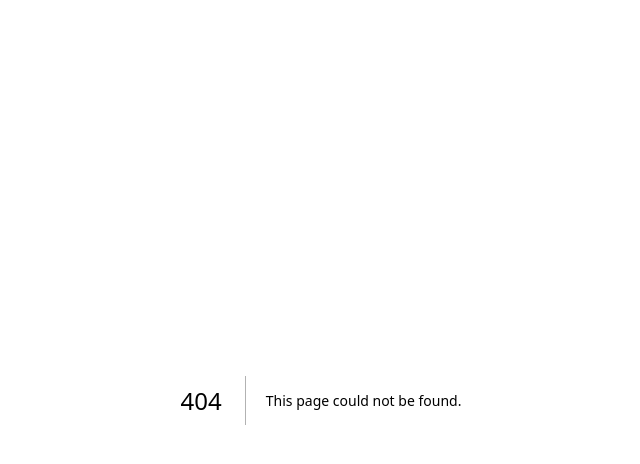
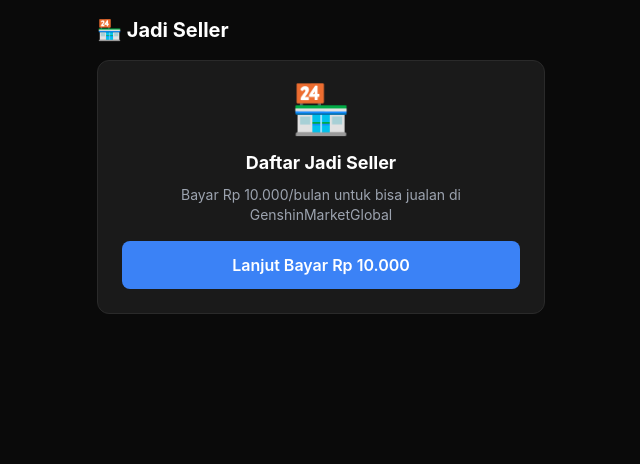
Before and after one commit to kielesgacdri/genshinmarketglobal, a Next.js app: page /jadi-seller in a window 1280 px wide. Before the commit this address had no page. Shown: the top 464 px of the page, without its empty margins (319-959 px from the left). Built offline with nearby package versions, Linux system fonts and the light colour scheme; no server answers.

Commit message:
Create page.js

```diff
--- /dev/null
+++ b/app/jadi-seller/page.js
@@ -0,0 +1,94 @@
+'use client';
+import { useState } from 'react';
+import { supabase } from '@/lib/supabase';
+import { useRouter } from 'next/navigation';
+
+export default function JadiSeller() {
+  const [loading, setLoading] = useState(false);
+  const [step, setStep] = useState(1);
+  const router = useRouter();
+
+  const handleDaftar = async () => {
+    const { data: { user } } = await supabase.auth.getUser();
+    if (!user) {
+      router.push('/login');
+      return;
+    }
+
+    setLoading(true);
+    const { error } = await supabase.from('seller_subscriptions').insert({
+      user_id: user.id,
+      amount: 10000,
+      status: 'pending',
+    });
+
+    if (error) {
+      alert('Error: ' + error.message);
+      setLoading(false);
+      return;
+    }
+
+    setStep(2);
+    setLoading(false);
+  };
+
+  const handleSudahBayar = async () => {
+    const { data: { user } } = await supabase.auth.getUser();
+    await supabase
+      .from('seller_subscriptions')
+      .update({ status: 'paid' })
+      .eq('user_id', user.id)
+      .eq('status', 'pending');
+
+    alert('Pembayaran dikonfirmasi. Tunggu ACC owner ya!');
+    router.push('/');
+  };
+
+  return (
+    <div className="min-h-screen bg-dark text-white p-4">
+      <div className="max-w-md mx-auto">
+        <h1 className="text-xl font-bold mb-4">🏪 Jadi Seller</h1>
+
+        {step === 1 && (
+          <div className="bg-card border border-border rounded-xl p-6 text-center">
+            <div className="text-5xl mb-4">🏪</div>
+            <h2 className="text-lg font-bold mb-2">Daftar Jadi Seller</h2>
+            <p className="text-sm text-gray-400 mb-4">
+              Bayar Rp 10.000/bulan untuk bisa jualan di GenshinMarketGlobal
+            </p>
+            <button
+              onClick={handleDaftar}
+              disabled={loading}
+              className="w-full bg-primary hover:bg-blue-600 text-white font-semibold py-3 rounded-lg disabled:opacity-50"
+            >
+              {loading ? 'Loading...' : 'Lanjut Bayar Rp 10.000'}
+            </button>
+          </div>
+        )}
+
+        {step === 2 && (
+          <div className="bg-card border border-border rounded-xl p-6 text-center">
+            <h2 className="text-lg font-bold mb-2">💳 Pembayaran</h2>
+            <p className="text-sm text-gray-400 mb-4">
+              Scan QR di bawah buat bayar Rp 10.000
+            </p>
+            <div className="bg-white rounded-xl p-4 mb-4 inline-block">
+              <div className="w-48 h-48 bg-gray-200 flex items-center justify-center text-gray-500 text-sm">
+                [QR CODE]
+              </div>
+            </div>
+            <p className="text-xs text-gray-500 mb-4">
+              Transfer ke QRIS owner, terus klik tombol di bawah
+            </p>
+            <button
+              onClick={handleSudahBayar}
+              className="w-full bg-success hover:bg-green-600 text-white font-semibold py-3 rounded-lg"
+            >
+              ✅ Saya Sudah Bayar
+            </button>
+          </div>
+        )}
+      </div>
+    </div>
+  );
+}
```
